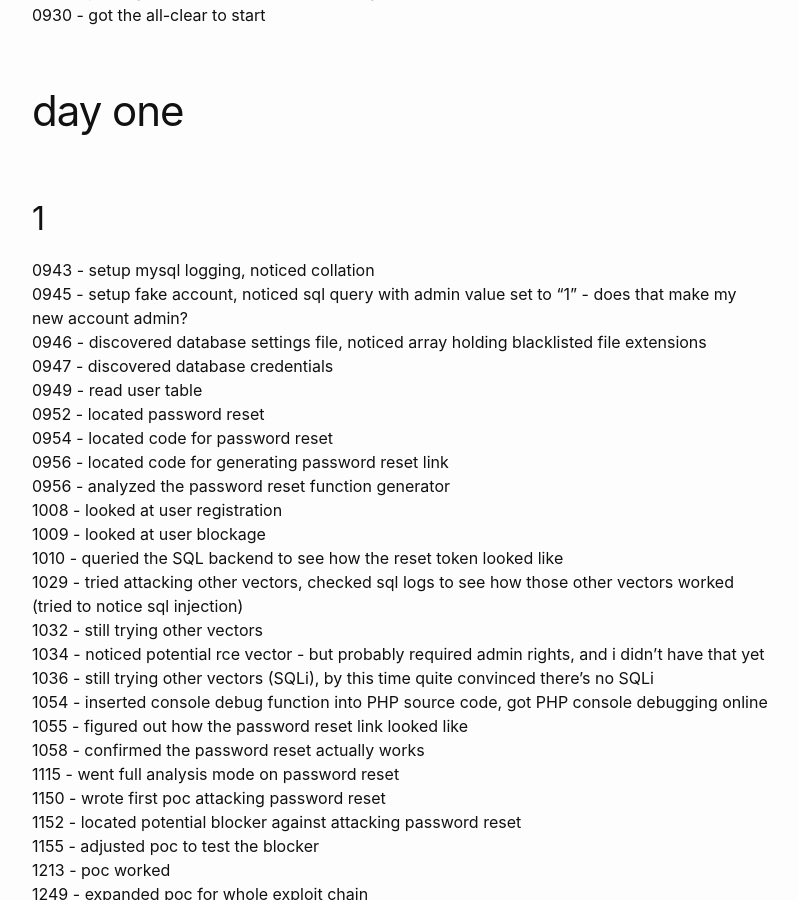
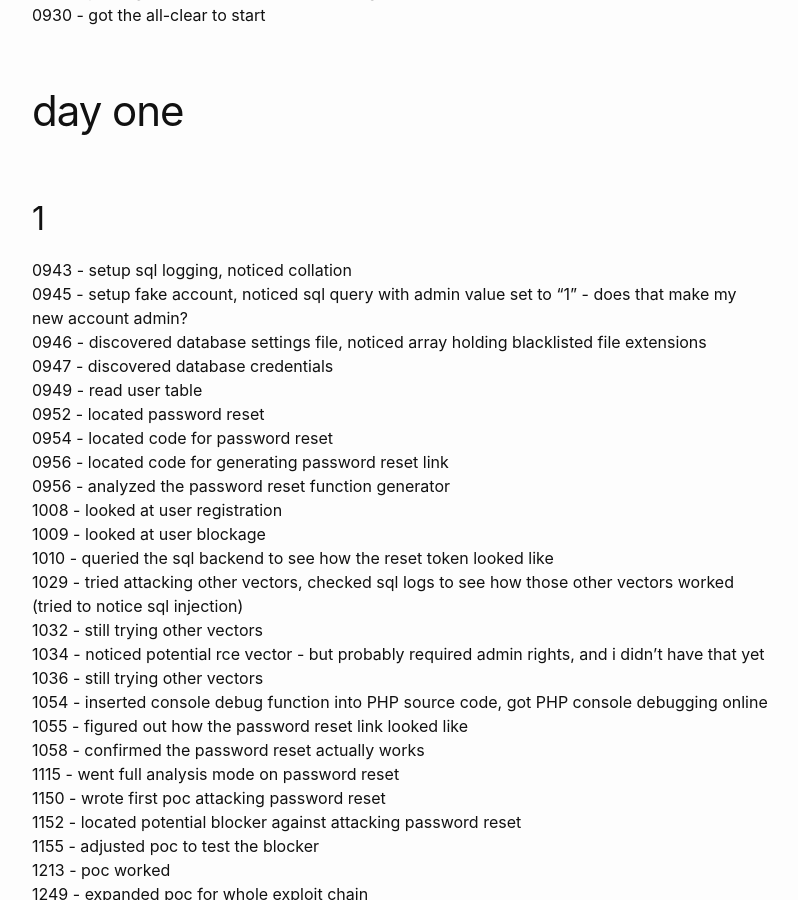
Before and after one commit to ongyuann/ongyuann.github.io, a Jekyll site: the page built from _posts/2021-05-06-a-post-mortem.md, in a window 1280 px wide and 900 px high, scrolled down 576 px. Shown: the whole window, without its empty margins (238-1036 px from the left). Built offline with Jekyll 4.4.1, drawn with Linux system fonts in a browser that asks for light colours.

Commit message:
Update 2021-05-06-a-post-mortem.md

```diff
--- a/_posts/2021-05-06-a-post-mortem.md
+++ b/_posts/2021-05-06-a-post-mortem.md
@@ -19,7 +19,7 @@ tags: pt
 
 # day one
 ## 1
-0943 - setup mysql logging, noticed collation
+0943 - setup sql logging, noticed collation
 0945 - setup fake account, noticed sql query with admin value set to "1" - does that make my new account admin?
 0946 - discovered database settings file, noticed array holding blacklisted file extensions
 0947 - discovered database credentials
@@ -30,11 +30,11 @@ tags: pt
 0956 - analyzed the password reset function generator
 1008 - looked at user registration
 1009 - looked at user blockage
-1010 - queried the SQL backend to see how the reset token looked like
+1010 - queried the sql backend to see how the reset token looked like
 1029 - tried attacking other vectors, checked sql logs to see how those other vectors worked (tried to notice sql injection)
 1032 - still trying other vectors
 1034 - noticed potential rce vector - but probably required admin rights, and i didn't have that yet
-1036 - still trying other vectors (SQLi), by this time quite convinced there's no SQLi
+1036 - still trying other vectors
 1054 - inserted console debug function into PHP source code, got PHP console debugging online
 1055 - figured out how the password reset link looked like
 1058 - confirmed the password reset actually works
```
